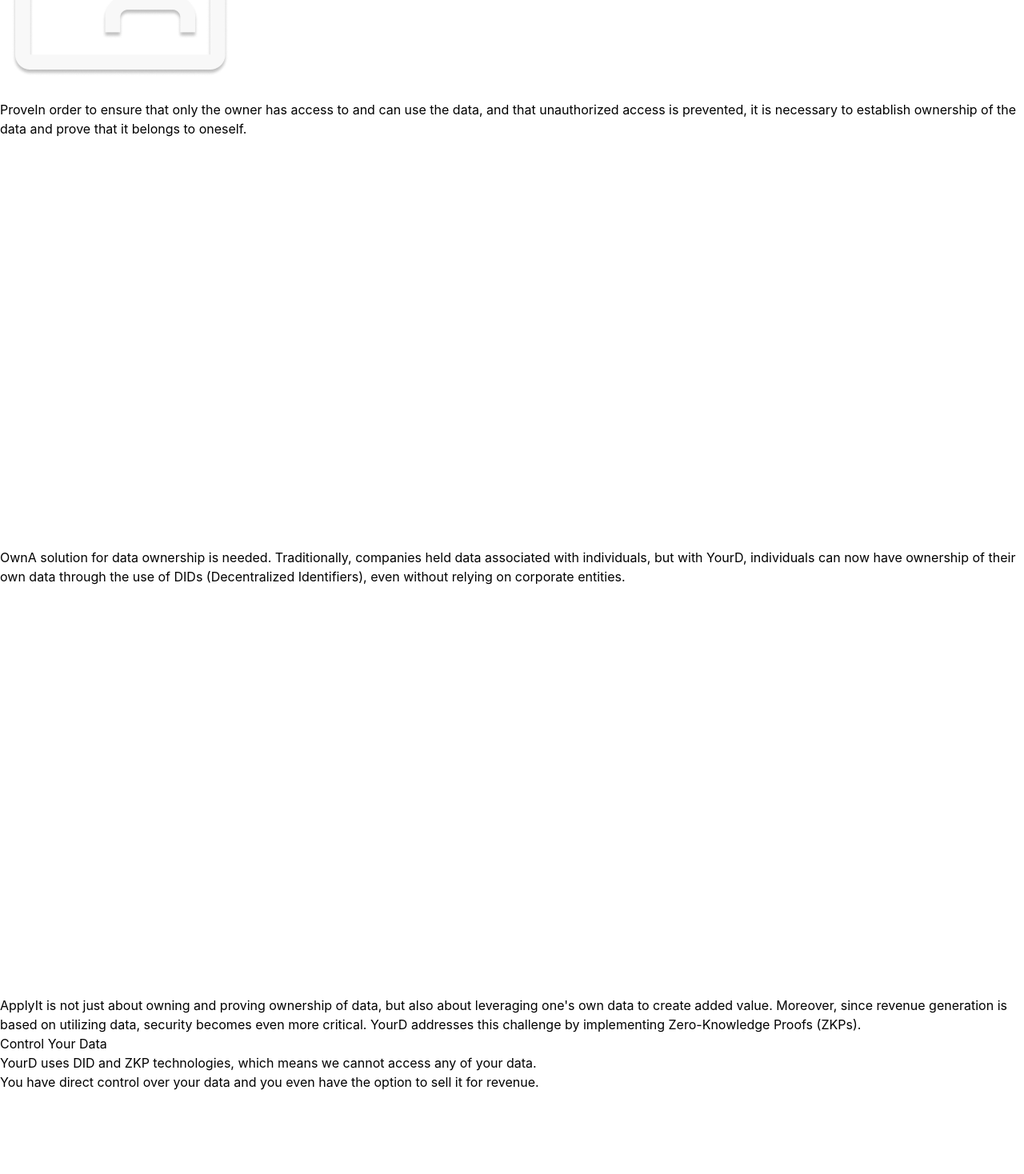
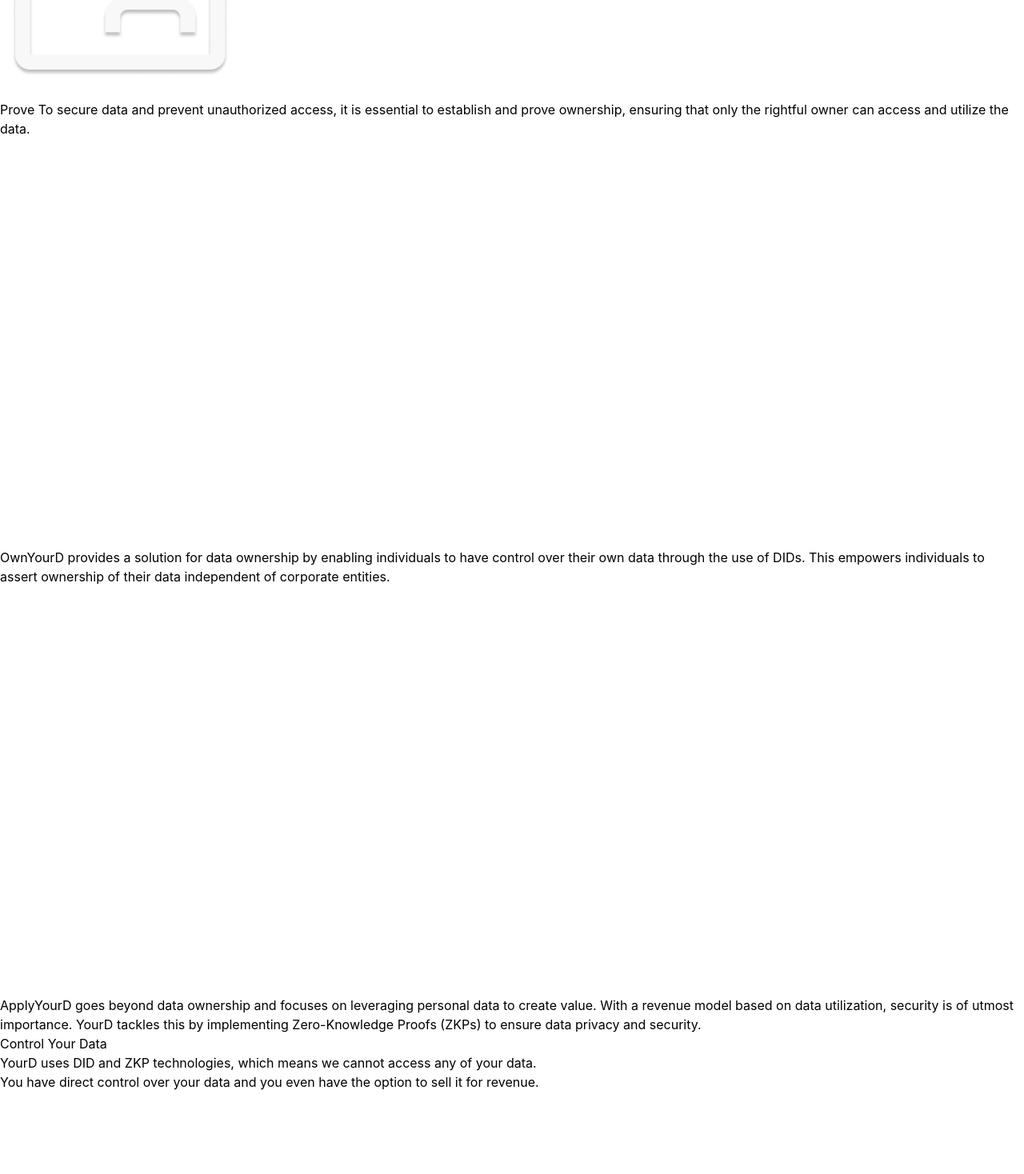
Before and after one commit to DataSovereignty-YourD/landingPage, a React (Create React App) app: page / in a window 1280 px wide. Shown: the part 720-2188 px from the top of the page at 80% size. Built offline with nearby package versions, Linux system fonts and the light colour scheme; what tailwindcss-animated would draw is missing.

Commit message:
edit problem

```diff
--- a/src/pages/controlPage.tsx
+++ b/src/pages/controlPage.tsx
@@ -7,19 +7,19 @@
     {
       title: "Prove",
       description:
-        "In order to ensure that only the owner has access to and can use the data, and that unauthorized access is prevented, it is necessary to establish ownership of the data and prove that it belongs to oneself.",
+        " To secure data and prevent unauthorized access, it is essential to establish and prove ownership, ensuring that only the rightful owner can access and utilize the data.",
       image: Prove,
     },
     {
       title: "Own",
       description:
-        "A solution for data ownership is needed. Traditionally, companies held data associated with individuals, but with YourD, individuals can now have ownership of their own data through the use of DIDs (Decentralized Identifiers), even without relying on corporate entities.",
+        "YourD provides a solution for data ownership by enabling individuals to have control over their own data through the use of DIDs. This empowers individuals to assert ownership of their data independent of corporate entities.",
       image: Own,
     },
     {
       title: "Apply",
       description:
-        "It is not just about owning and proving ownership of data, but also about leveraging one's own data to create added value. Moreover, since revenue generation is based on utilizing data, security becomes even more critical. YourD addresses this challenge by implementing Zero-Knowledge Proofs (ZKPs).",
+        "YourD goes beyond data ownership and focuses on leveraging personal data to create value. With a revenue model based on data utilization, security is of utmost importance. YourD tackles this by implementing Zero-Knowledge Proofs (ZKPs) to ensure data privacy and security.",
       image: Apply,
     },
   ];
```
Also changed, not shown: 1 other file (tests, documents, lock files or other folders).
